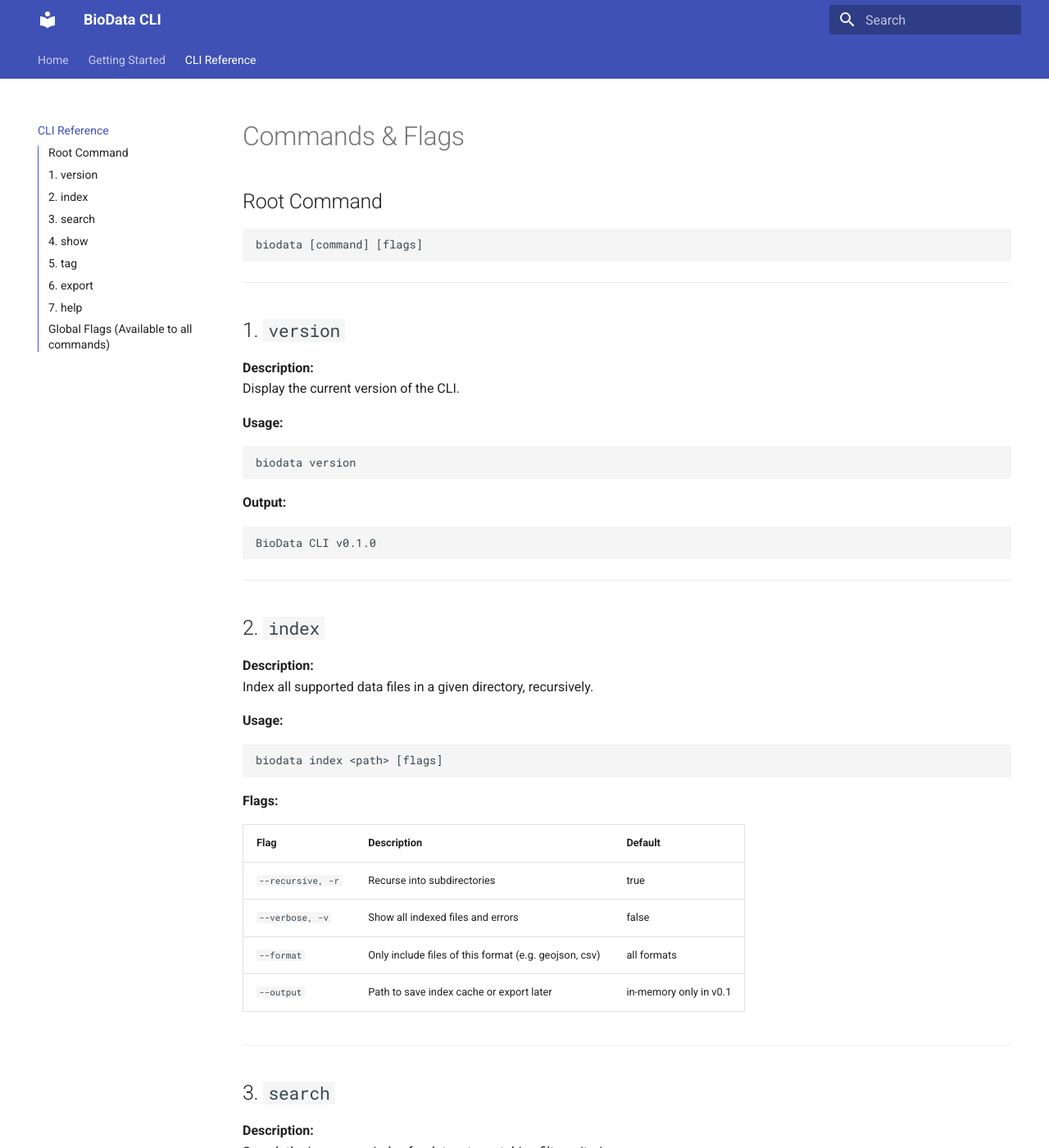
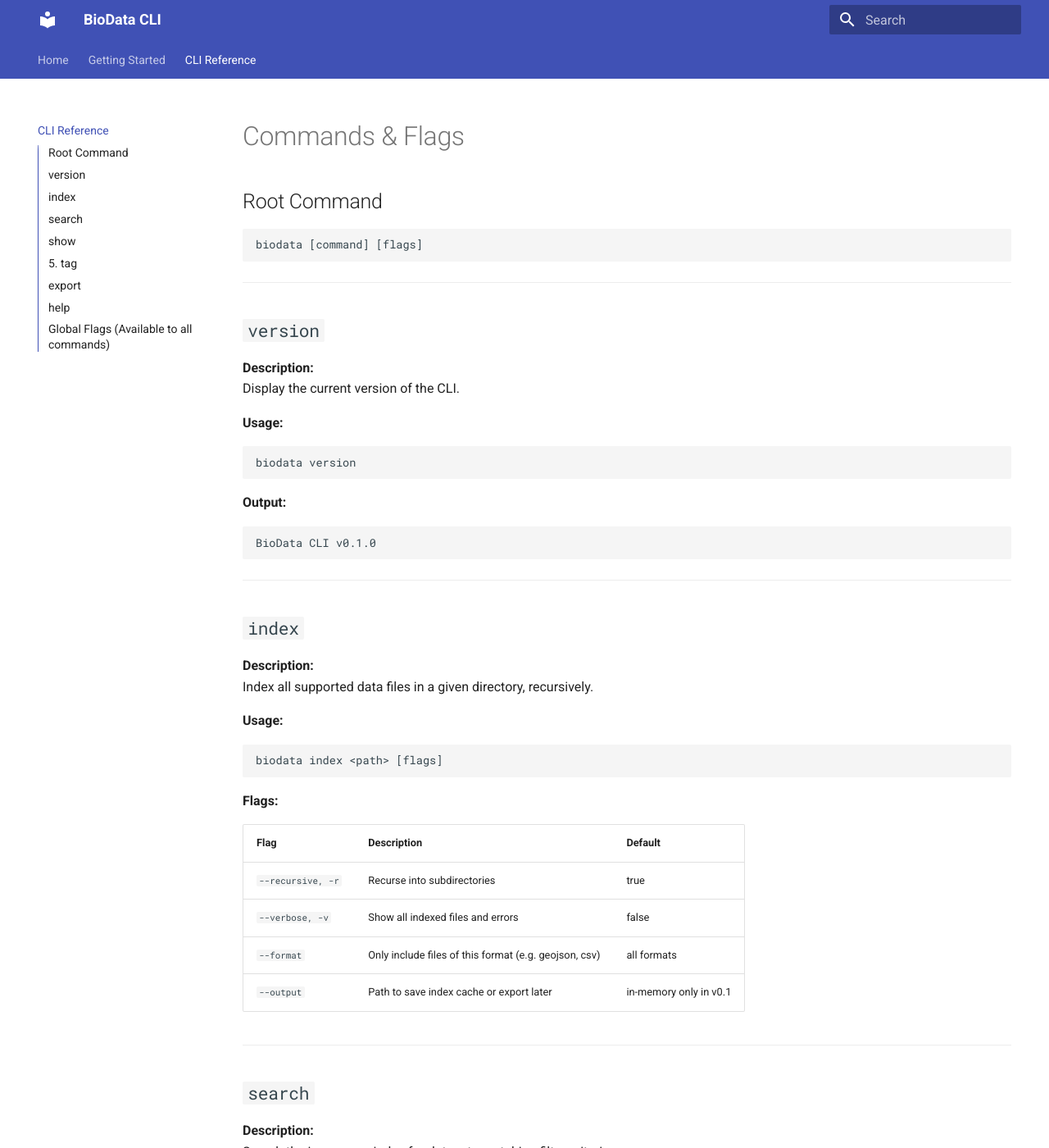
Before and after one commit to civicforge/biodata-cli, an MkDocs documentation site: the page built from docs/commands.md, in a window 1280 px wide and 1400 px high. Shown: the whole window at 82% size. Built offline with MkDocs 1.6.1 and Material for MkDocs 9.7.7, drawn with Linux system fonts in a browser that asks for light colours.

Commit message:
Updated commands docs

```diff
--- a/docs/commands.md
+++ b/docs/commands.md
@@ -8,7 +8,7 @@ biodata [command] [flags]
 
 ---
 
-## 1. `version`
+## `version`
 
 **Description:**
 Display the current version of the CLI.
@@ -27,7 +27,7 @@ BioData CLI v0.1.0
 
 ---
 
-## 2. `index`
+## `index`
 
 **Description:**
 Index all supported data files in a given directory, recursively.
@@ -49,7 +49,7 @@ biodata index <path> [flags]
 
 ---
 
-## 3. `search`
+## `search`
 
 **Description:**
 Search the in-memory index for datasets matching filter criteria.
@@ -80,7 +80,7 @@ biodata search --format geojson --geometry Point --crs EPSG:4326
 
 ---
 
-## 4. `show`
+## `show`
 
 **Description:**
 Display full metadata for a dataset in the index.
@@ -129,7 +129,7 @@ biodata tag 3 --remove outdated
 
 ---
 
-## 6. `export`
+## `export`
 
 **Description:**
 Export the entire index or a filtered subset to a structured file.
@@ -156,7 +156,7 @@ biodata export --format json --output index.json
 
 ---
 
-## 7. `help`
+## `help`
 
 **Description:**
 Display command-specific help.
```
Also changed, not shown: commands.md (added).
